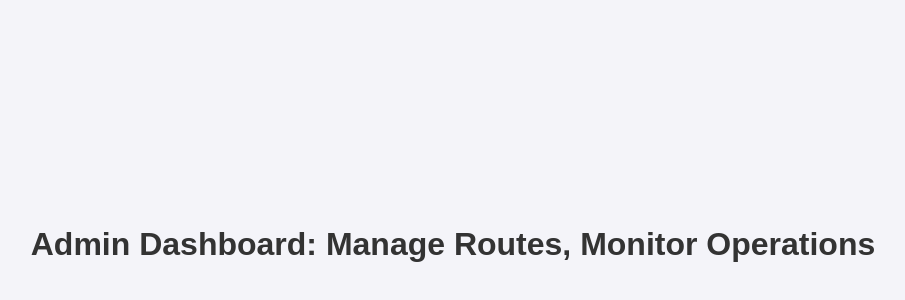
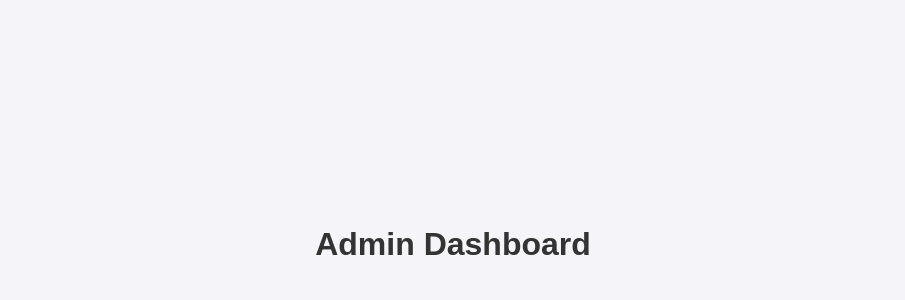
Before and after one commit to Mudara-Rajpaksha/BusSeatBooking-frontend, a React (Create React App) app: page /admin in a window 1280 px wide. Shown: the part 156-456 px from the top of the page, without its empty margins (187-1092 px from the left). Built offline with nearby package versions, Linux system fonts and the light colour scheme.

Commit message:
[Change]

```diff
--- a/src/pages/AdminPage.js
+++ b/src/pages/AdminPage.js
@@ -1,5 +1,5 @@
 const AdminPage = () => {
-    return <h1>Admin Dashboard: Manage Routes, Monitor Operations</h1>;
-  };
+  return <h1>Admin Dashboard</h1>;
+};
 
-  export default AdminPage;
+export default AdminPage;
```
